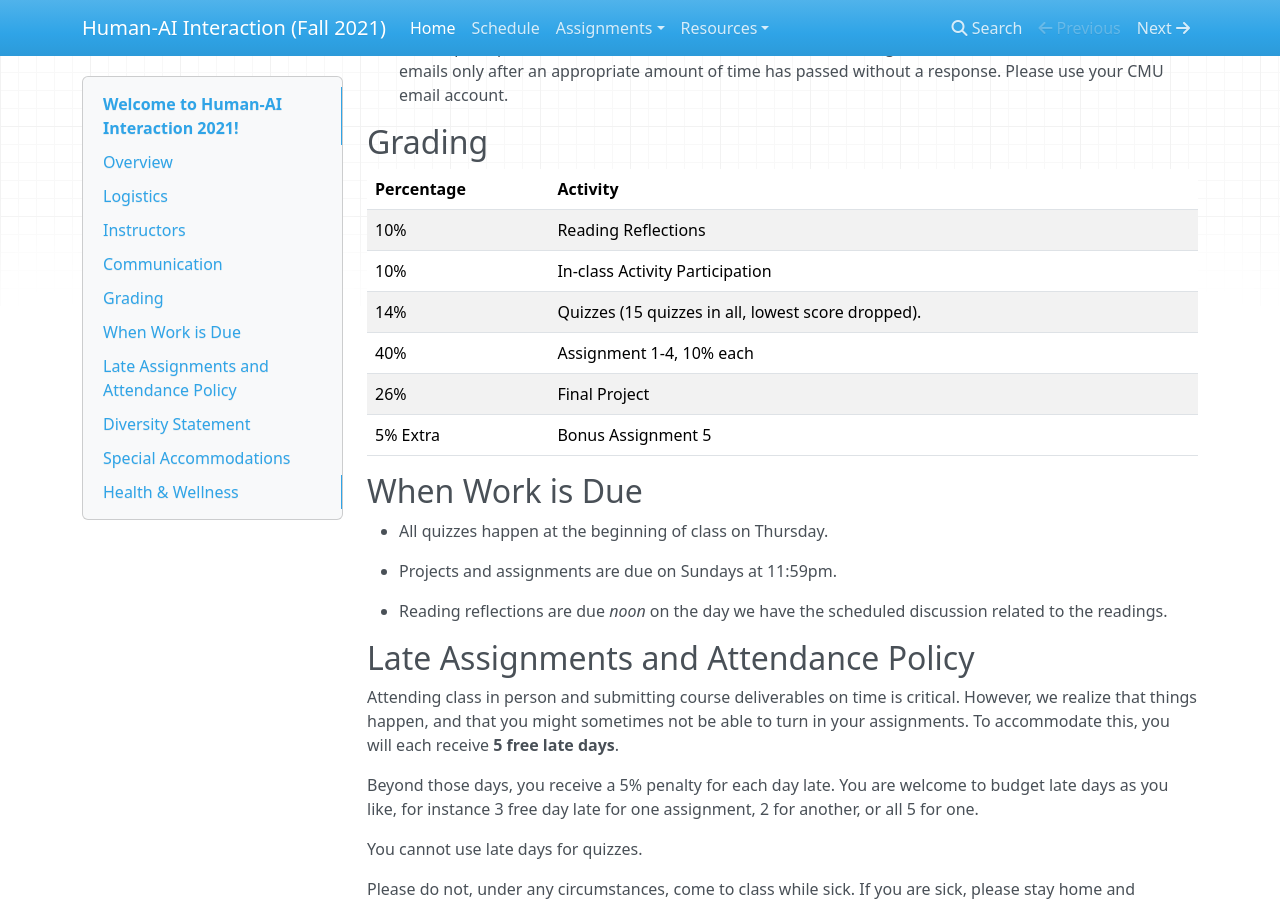
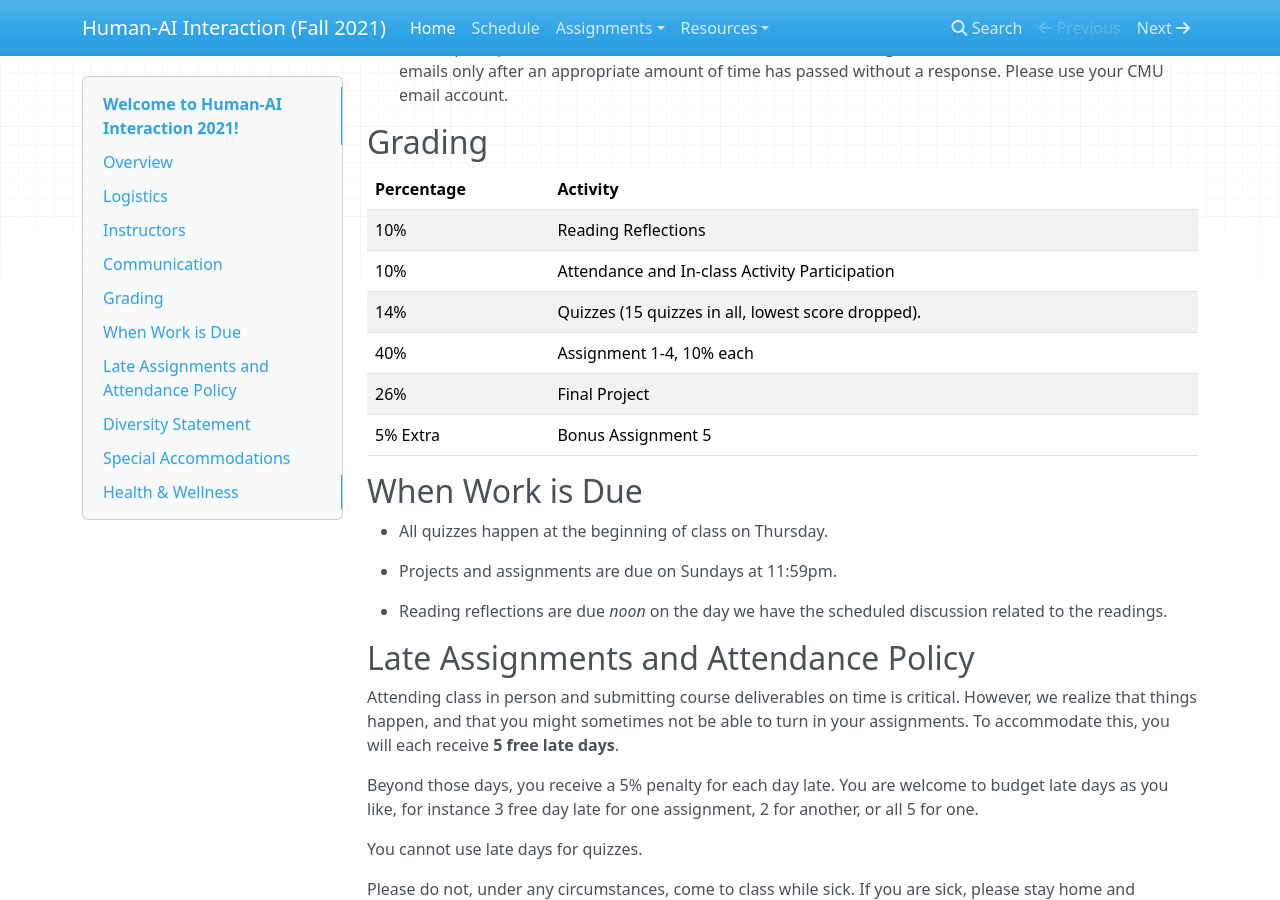
Before and after one commit to haiicmu/haiicmu.github.io, an MkDocs documentation site: the page built from docs/index.md, in a window 1280 px wide and 900 px high, scrolled down 877 px. Built offline with MkDocs 1.6.1, drawn with Linux system fonts in a browser that asks for light colours; nearby versions of some CDN libraries.

Commit message:
update attendance policy

```diff
--- a/docs/index.md
+++ b/docs/index.md
@@ -56,7 +56,7 @@ sending emails.
 Percentage | Activity  |
 ------|-----|
 10%| Reading Reflections |
-10%| In-class Activity Participation|
+10%| Attendance and In-class Activity Participation|
 14%| Quizzes (15 quizzes in all, lowest score dropped).|
 40%| Assignment 1-4, 10% each|
 26%| Final Project|
--- a/index.html
+++ b/index.html
@@ -211,7 +211,7 @@ sending emails.</p>
 </tr>
 <tr>
 <td>10%</td>
-<td>In-class Activity Participation</td>
+<td>Attendance and In-class Activity Participation</td>
 </tr>
 <tr>
 <td>14%</td>
```
Also changed, not shown: other parts of index.html (+1 -1 lines), 2 other files.
